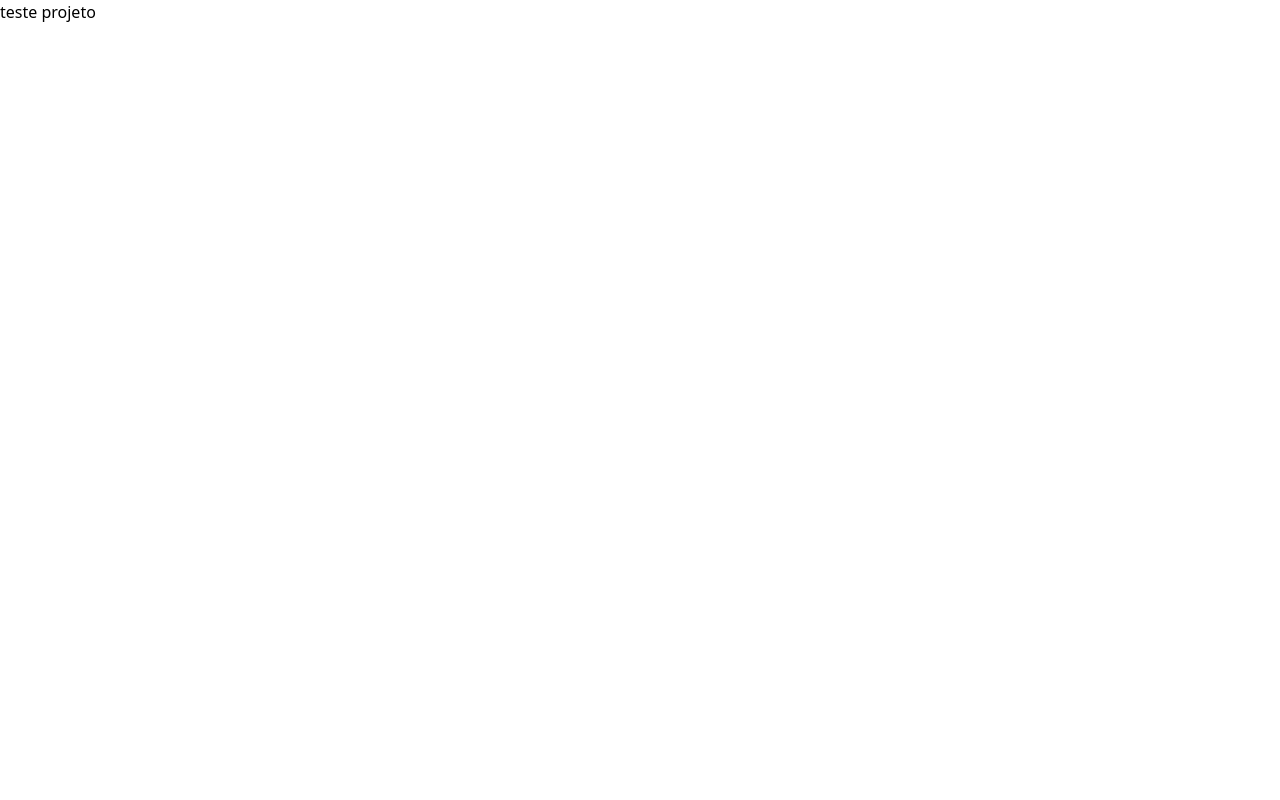
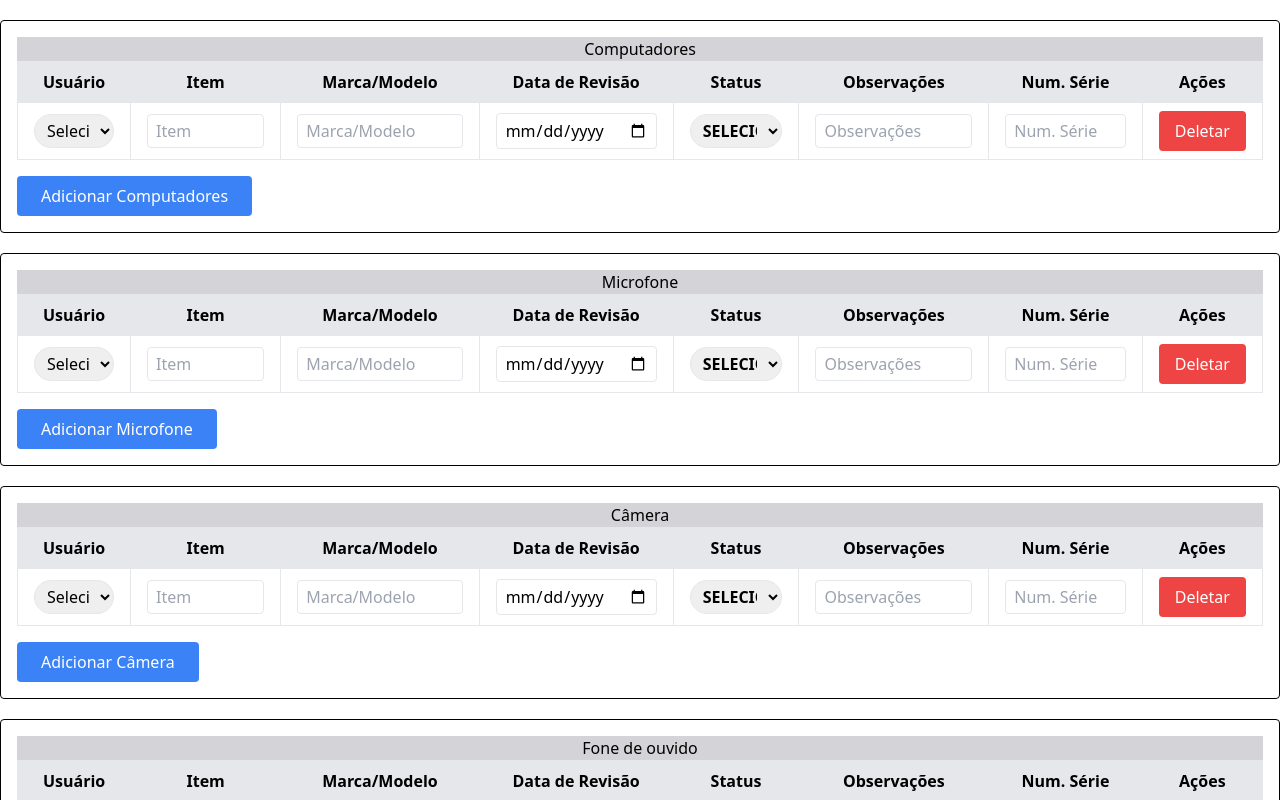
Before and after one commit to iguMendes/periferics-control, a React (Vite) app: page / in a window 1280 px wide. Shown: the top 800 px of the page. Built offline with nearby package versions, Linux system fonts and the light colour scheme.

Commit message:
listagem dos itens

```diff
--- a/src/Home.jsx
+++ b/src/Home.jsx
@@ -1,9 +1,26 @@
-function Home() {
+import React from "react";
+import PerifericoList from "./components/PerifericoList";
+
+const usuarios = ["Usuário 1", "Usuário 2", "Usuário 3"]; // Lista de usuários
+
+function App() {
   return (
     <div className="App">
-      <h1>teste projeto</h1>
+      <PerifericoList tipoPeriferico="Computadores" usuarios={usuarios} />
+
+      <PerifericoList tipoPeriferico="Microfone" usuarios={usuarios} />
+
+      <PerifericoList tipoPeriferico="Câmera" usuarios={usuarios} />
+
+      <PerifericoList tipoPeriferico="Fone de ouvido" usuarios={usuarios} />
+
+      <PerifericoList tipoPeriferico="Mouse" usuarios={usuarios} />
+      <PerifericoList tipoPeriferico="Teclado" usuarios={usuarios} />
+      <PerifericoList tipoPeriferico="Monitor" usuarios={usuarios} />
+      <PerifericoList tipoPeriferico="MousePad" usuarios={usuarios} />
+      <PerifericoList tipoPeriferico="Outros itens" usuarios={usuarios} />
     </div>
   );
 }
 
-export default Home;
+export default App;
--- /dev/null
+++ b/src/components/PerifericoList.jsx
@@ -0,0 +1,164 @@
+import React, { useState } from "react";
+
+const PerifericoList = ({ tipoPeriferico, usuarios }) => {
+  const [perifericos, setPerifericos] = useState([
+    {
+      id: 1,
+      usuario: "",
+      item: "",
+      modelo: "",
+      dataRevisao: "",
+      status: "",
+      observacoes: "",
+      numSerie: "",
+    },
+  ]);
+
+  // Função para lidar com a edição dos campos
+  const handleInputChange = (e, index, field) => {
+    const value = e.target.value;
+    const newPerifericos = [...perifericos];
+    newPerifericos[index][field] = value;
+    setPerifericos(newPerifericos);
+  };
+
+  // Função para adicionar um novo periférico à lista
+  const addPeriferico = () => {
+    setPerifericos([
+      ...perifericos,
+      {
+        id: perifericos.length + 1,
+        usuario: "",
+        item: "",
+        modelo: "",
+        dataRevisao: "",
+        status: "",
+        observacoes: "",
+        numSerie: "",
+      },
+    ]);
+  };
+
+  // Função para deletar um periférico
+  const handleDelete = (index) => {
+    const newPerifericos = perifericos.filter((_, i) => i !== index);
+    setPerifericos(newPerifericos);
+  };
+
+  return (
+    <div className="w-full flex justify-center">
+      <div className="w-fit border rounded mt-5 border-black p-4">
+        <h2 className="text-center text-black bg-zinc-300">{tipoPeriferico}</h2>
+        <table className="table-auto border-collapse border mx-auto">
+          <thead>
+            <tr className="bg-gray-200">
+              <th className="border px-4 py-2">Usuário</th>
+              <th className="border px-4 py-2">Item</th>
+              <th className="border px-4 py-2">Marca/Modelo</th>
+              <th className="border px-4 py-2">Data de Revisão</th>
+              <th className="border px-4 py-2">Status</th>
+              <th className="border px-4 py-2">Observações</th>
+              <th className="border px-4 py-2">Num. Série</th>
+              <th className="border px-4 py-2">Ações</th>
+            </tr>
+          </thead>
+          <tbody>
+            {perifericos.map((periferico, index) => (
+              <tr key={periferico.id}>
+                <td className="border px-4 py-2">
+                  <select
+                    value={periferico.usuario}
+                    onChange={(e) => handleInputChange(e, index, "usuario")}
+                    className="border w-full px-2 py-1 rounded-full"
+                  >
+                    <option value="">Selecione</option>
+                    {usuarios.map((usuario, i) => (
+                      <option key={i} value={usuario}>
+                        {usuario}
+                      </option>
+                    ))}
+                  </select>
+                </td>
+                <td className="border px-4 py-2">
+                  <input
+                    type="text"
+                    value={periferico.item}
+                    onChange={(e) => handleInputChange(e, index, "item")}
+                    placeholder="Item"
+                    className="border w-full px-2 py-1 rounded"
+                  />
+                </td>
+                <td className="border px-4 py-2">
+                  <input
+                    type="text"
+                    value={periferico.modelo}
+                    onChange={(e) => handleInputChange(e, index, "modelo")}
+                    placeholder="Marca/Modelo"
+                    className="border w-full px-2 py-1 rounded"
+                  />
+                </td>
+                <td className="border px-4 py-2">
+                  <input
+                    type="date"
+                    value={periferico.dataRevisao}
+                    onChange={(e) => handleInputChange(e, index, "dataRevisao")}
+                    className="border w-full px-2 py-1 rounded"
+                  />
+                </td>
+                <td className="border px-4 py-2 font-bold">
+                  <select
+                    value={periferico.status}
+                    onChange={(e) => handleInputChange(e, index, "status")}
+                    className={`border w-full text-center px-2 py-1 rounded-full
+                    ${periferico.status === "funcionando" ? "bg-green-500 text-white" : ""}
+                    ${periferico.status === "defeituoso" ? "bg-red-500 text-white" : ""}
+                    ${periferico.status === "emUso" ? "bg-yellow-500 text-white" : ""}`}
+                  >
+                    <option value="">SELECIONE</option>
+                    <option value="funcionando">FUNCIONANDO</option>
+                    <option value="defeituoso">DEFEITUOSO</option>
+                    <option value="emUso">EM USO</option>
+                  </select>
+                </td>
+                <td className="border px-4 py-2">
+                  <input
+                    type="text"
+                    value={periferico.observacoes}
+                    onChange={(e) => handleInputChange(e, index, "observacoes")}
+                    placeholder="Observações"
+                    className="border w-full px-2 py-1 rounded"
+                  />
+                </td>
+                <td className="border px-4 py-2">
+                  <input
+                    type="text"
+                    value={periferico.numSerie}
+                    onChange={(e) => handleInputChange(e, index, "numSerie")}
+                    placeholder="Num. Série"
+                    className="border w-full px-2 py-1 rounded"
+                  />
+                </td>
+                <td className="border px-4 py-2">
+                  <button
+                    onClick={() => handleDelete(index)}
+                    className="bg-red-500 text-white rounded px-4 py-2"
+                  >
+                    Deletar
+                  </button>
+                </td>
+              </tr>
+            ))}
+          </tbody>
+        </table>
+        <button
+          onClick={addPeriferico}
+          className="mt-4 bg-blue-500 text-white rounded px-6 py-2"
+        >
+          Adicionar {tipoPeriferico}
+        </button>
+      </div>
+    </div>
+  );
+};
+
+export default PerifericoList;
```
